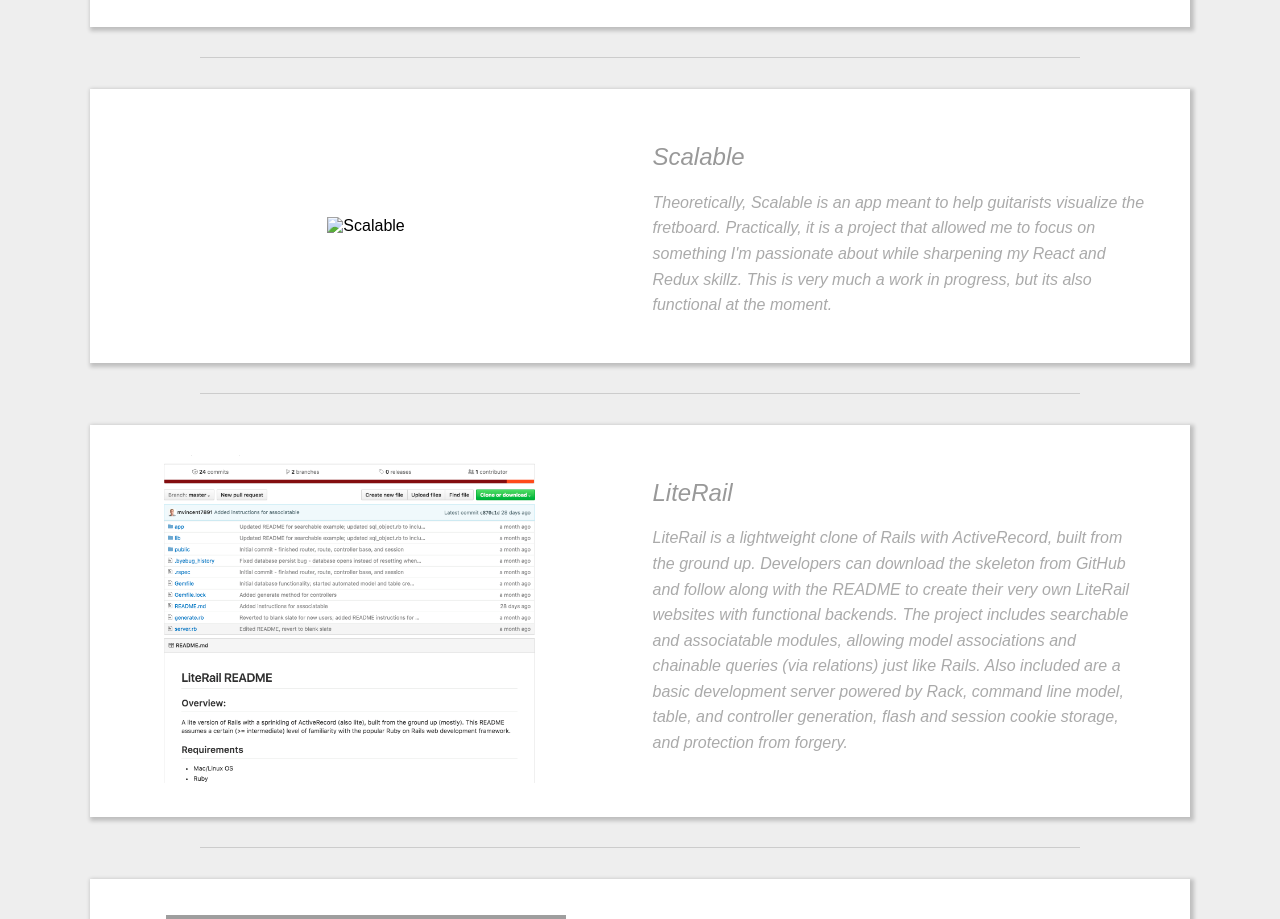
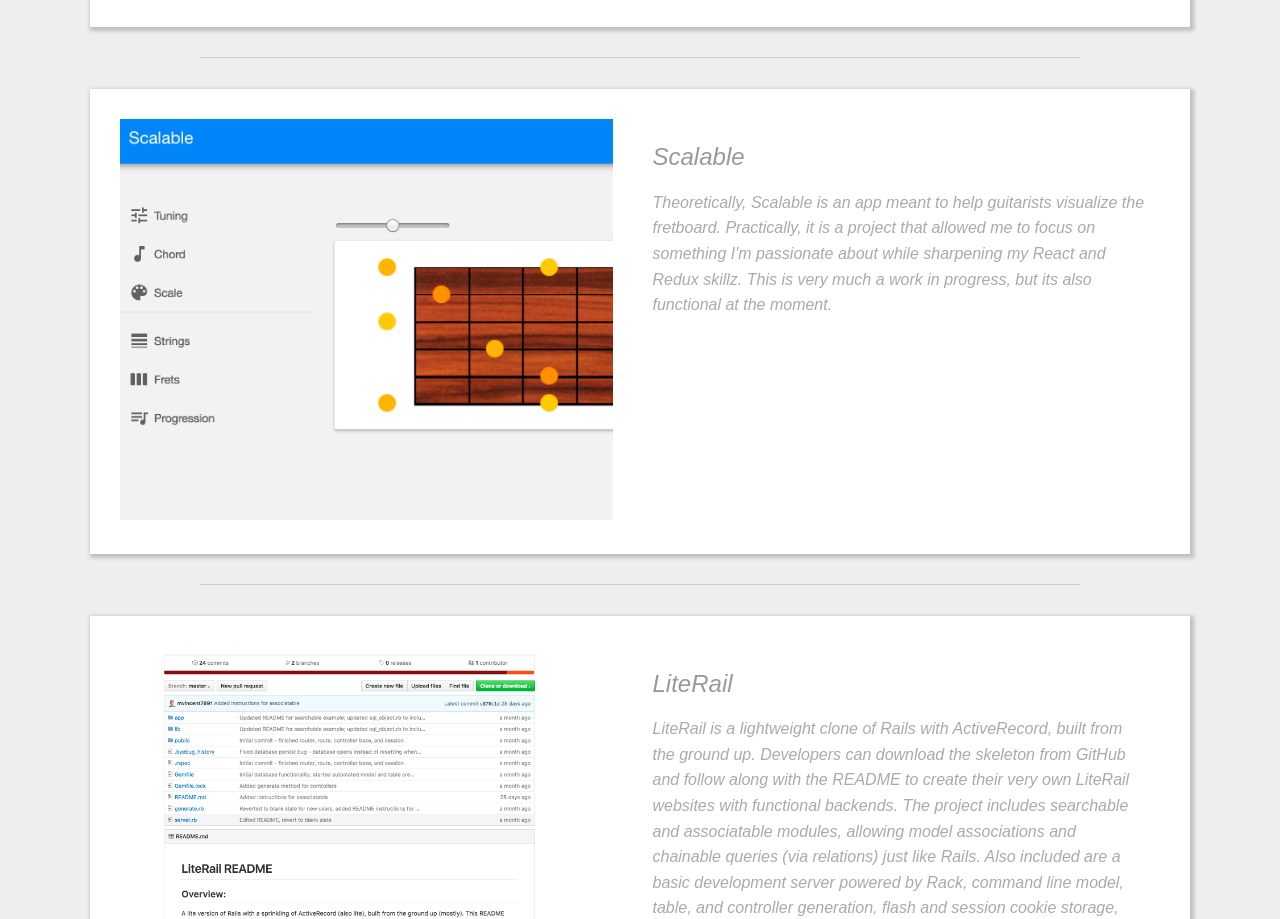
Before and after one commit to mvincent7891/portfolio, a plain HTML site: page index.html in a window 1280 px wide. Shown: the part 853-1772 px from the top of the page. Drawn offline with Linux system fonts and the light colour scheme; grey boxes are pictures that could not be loaded.

Commit message:
scalable

```diff
--- a/index.html
+++ b/index.html
@@ -68,7 +68,7 @@
           <ul class="project">
             <li class="thumbnail three">
               <a href="https://mvincent7891.github.io/scalable/#/" class="image">
-                <img class="project" src="./images/scalable.gif" alt="Scalable">
+                <img class="project" src="./images/scalable.png" alt="Scalable">
               </a>
             </li>
             <li class="description">
```
